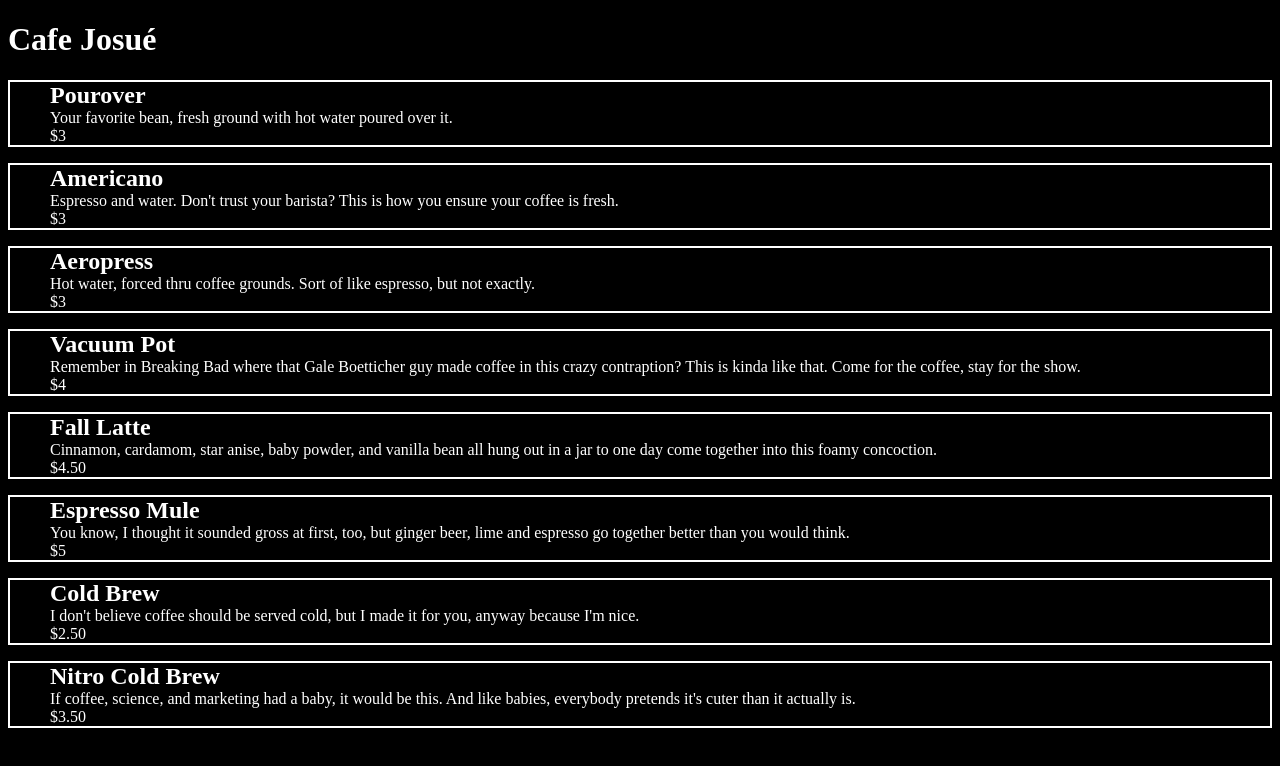
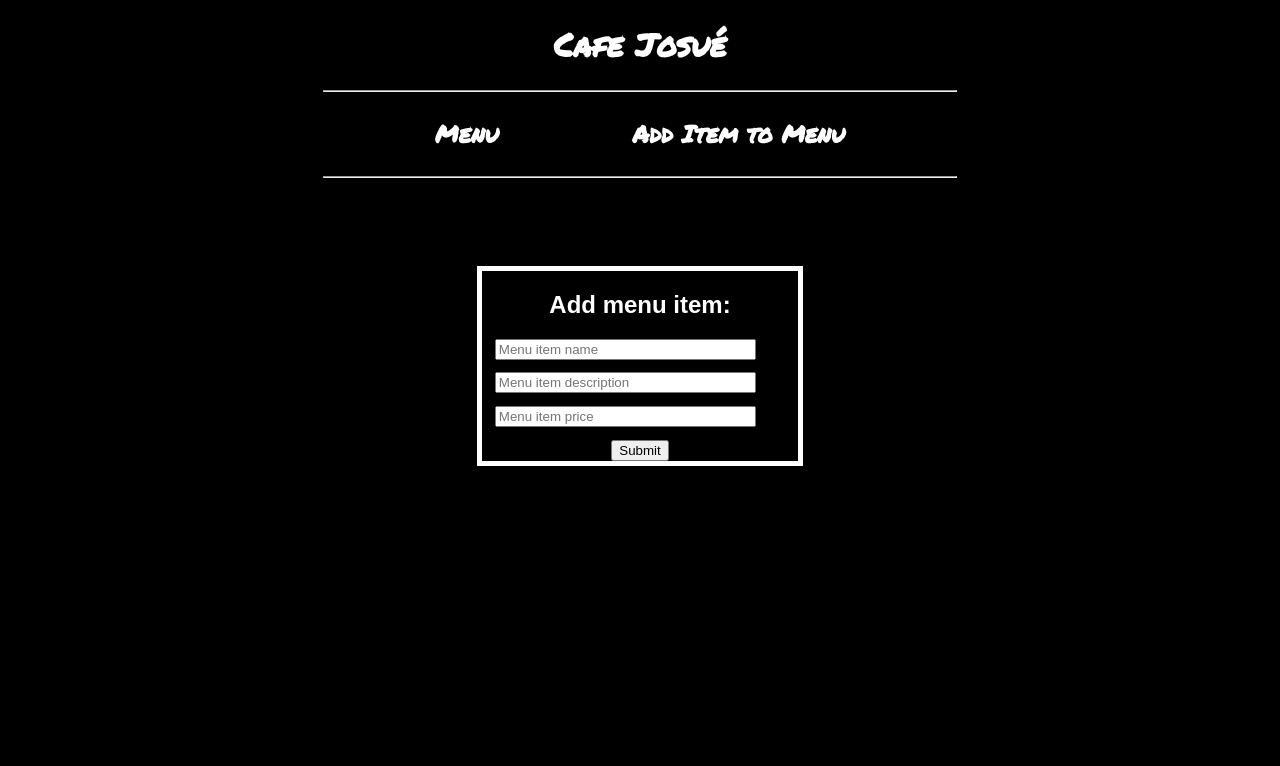
Before and after one commit to encryptid/cms-esque, a plain HTML site: page index.html in a window 1280 px wide. Drawn offline with nearby package versions, Linux system fonts and the light colour scheme; files that its build step writes are made by us from their sources; files whose address does not match are found by name.

Commit message:
big style changes and added content

```diff
--- a/index.html
+++ b/index.html
@@ -4,6 +4,7 @@
 
 <head>
     <title>Menu</title>
+    <link href="https://fonts.googleapis.com/css?family=Permanent+Marker" rel="stylesheet">
     <link rel="stylesheet" href="style.css">
     <script src="app.js"></script>
 </head>
@@ -11,11 +12,21 @@
 <body>
     <header>
         <h1>Cafe Josué</h1>
+        <hr>
+        <!-- <div class="views"> -->
+        <h2 id="menuTab">Menu</h2>
+        <h2 id="addTab">Add Item to Menu</h2>
+        <hr>
+        <!-- </div> -->
     </header>
-    <section class="menu">
+    <section class="menu hidden">
     </section>
-    <section class="addItem hidden">
-        <p>curds and whey</p>
+    <section class="addItem">
+        <h2>Add menu item:</h2>
+        <input placeholder='Menu item name'>
+        <input placeholder="Menu item description">
+        <input placeholder="Menu item price">
+        <button>Submit</button>
     </section>
 </body>
 
--- a/js/app.js
+++ b/js/app.js
@@ -21,6 +21,7 @@ window.addEventListener('load', function () {
             let title = document.createElement('h2');
             let desc = document.createElement('li');
             let price = document.createElement('li');
+            desc.classList.add('desc');
             title.textContent = coffee[i].name;
             desc.textContent = coffee[i].description;
             price.textContent = coffee[i].price;
--- a/scss/style.scss
+++ b/scss/style.scss
@@ -6,18 +6,68 @@
 body {
     background-color: black;
     color: white;
+    font-family: sans-serif;
 }
 
-.hidden {
+.hidden *{
     display: none;
 }
 
-ul {
-    border: 2px solid white;
-    list-style: none;
+header {
+    text-align: center;
+    font-family: 'Permanent Marker', cursive;
+
+    hr {
+        width: 50%;
+    }
 
     h2 {
+        display: inline-block;
         margin: 0;
-        padding: 0;
+        padding: 2vh 5vw;
+    }
+
+    h2:hover {
+        color: black;
+        background-color: white;
+        border-radius: 5px;
     }
 }
+
+.menu {
+    display: grid;
+    grid-template-columns: 1fr 1fr;
+
+    ul {
+        //border-top: 2px inset white;
+        border-bottom: 2px inset white;
+        list-style: none;
+        padding: 2vh 5vw;
+
+        li {
+            padding: .5vh;
+        }
+
+        .desc {
+            font-style: italic;
+        }
+
+        h2 {
+            margin: 0;
+            padding: 0;
+        }
+    }
+}
+
+.addItem {
+    border: 5px solid white;
+    text-align: center;
+    width: 25%;
+    margin: 10vh auto;
+
+    input {
+        display: block;
+        margin: 1vw;
+        width: 80%;
+    }
+}
```
Also changed, not shown: 1 other file.
